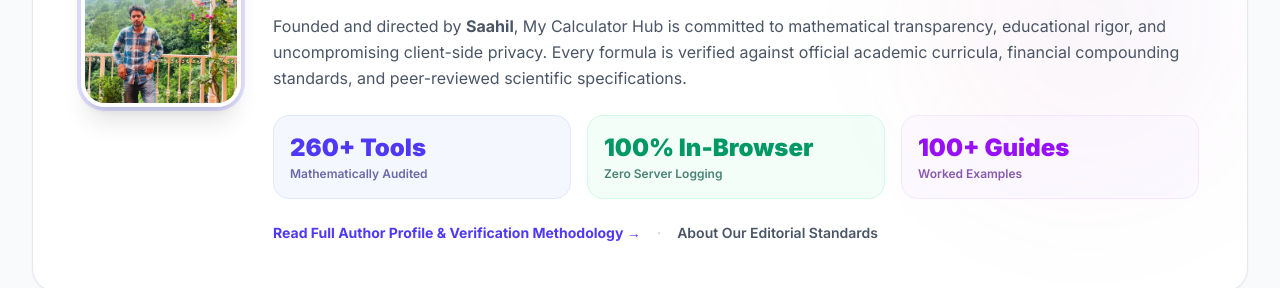
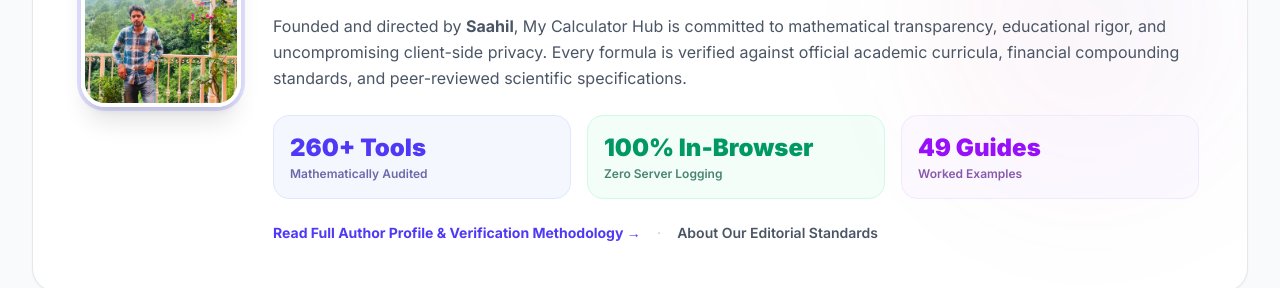
Before and after one commit to asbusiness276-cyber/my-calculator-hub, a Next.js app: page / in a window 1280 px wide. Shown: the part 2820-3108 px from the top of the page. Built offline with nearby package versions, Linux system fonts and the light colour scheme.

Commit message:
fix: correct guide count from 100+ to 49 on homepage

```diff
--- a/src/app/page.tsx
+++ b/src/app/page.tsx
@@ -403,7 +403,7 @@ export default function Home() {
                   <div className="text-xs text-emerald-900/70 font-semibold mt-0.5">Zero Server Logging</div>
                 </div>
                 <div className="bg-purple-50/60 p-4 rounded-2xl border border-purple-100 col-span-2 sm:col-span-1">
-                  <div className="text-2xl font-black text-purple-600">100+ Guides</div>
+                  <div className="text-2xl font-black text-purple-600">49 Guides</div>
                   <div className="text-xs text-purple-900/70 font-semibold mt-0.5">Worked Examples</div>
                 </div>
               </div>
```
